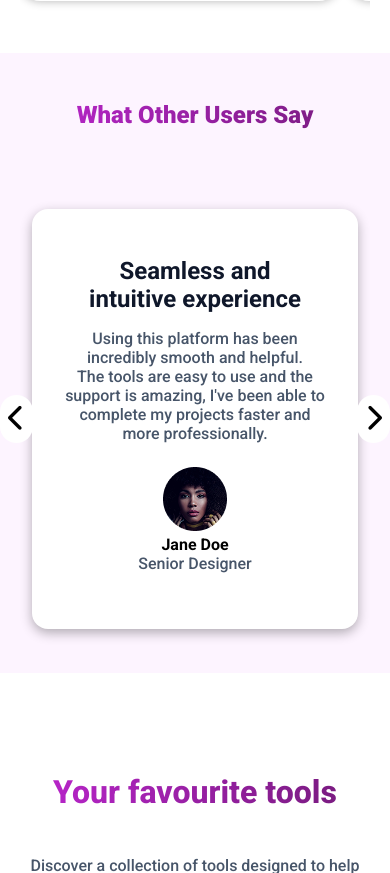
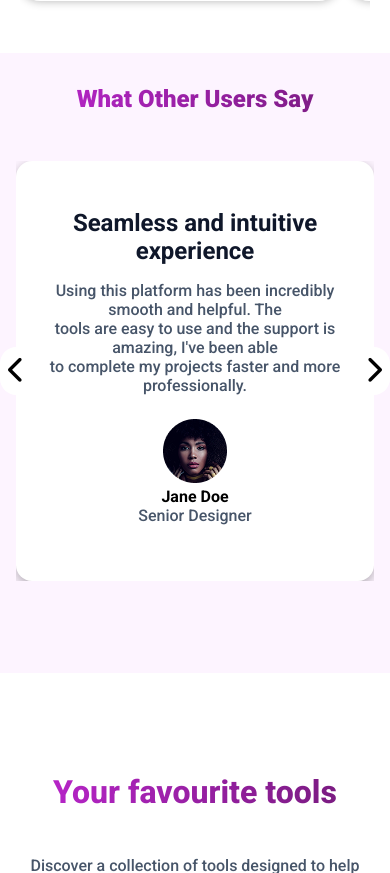
Before and after one commit to Nellyjane2/Breakio, a plain HTML site: page index.html in a window 390 px wide. Shown: the part 2360-3233 px from the top of the page. Drawn offline with Linux system fonts and the light colour scheme.

Commit message:
icon adjustment

```diff
--- a/index.html
+++ b/index.html
@@ -195,8 +195,8 @@
             <h3>Seamless and intuitive experience</h3>
             <p>
               Using this platform has been incredibly smooth and helpful.
-              <br />The tools are easy to use and the support is amazing, I've
-              been able to <br />complete my projects faster and more
+              The <br>tools are easy to use and the support is amazing, I've
+              been able <br>to complete my projects faster and more
               professionally.
             </p>
             <img src="/img/User Thumb.png" alt="" />
@@ -217,8 +217,8 @@
           <div class="testimonials">
             <h3>Perfect for collaboration</h3>
             <p>
-              I love how easy it is to share my work with others. The <br>
-              collaboration tools are fantastic, and they make teamwork a
+              I love how easy it is to share my work with others. The
+              collaboration <br>tools are fantastic, and they make teamwork a
               breeze.
             </p>
             <img src="/img/User Thumb (9).png" alt="" />
@@ -239,9 +239,9 @@
           <div class="testimonials">
             <h3>A daily moment of calm I didn't know I needed</h3>
             <p>
-              Since I started using this app, my mornings feel more grounded.
-              Even just five <br />
-              minutes of guided breathing makes a huge difference in how <br />
+              Since I started using this app, my mornings feel more grounded. <br>
+              Even just five
+              minutes of guided breathing makes a huge <br>difference in how
               I carry the rest of my day.
             </p>
             <img src="/img/User Thumb (3).png" alt="" />
--- a/style.css
+++ b/style.css
@@ -208,16 +208,16 @@ input {
   text-align: center;
   height: 766px;
   align-items: center;
+  overflow-x: hidden;
 }
-
 .testimonial-box{
  display: flex;
   align-items: center;
-  padding: 2rem;
-  min-width: 250px;
+  padding: 1rem;
+  min-width: 0;
   position: relative;
   justify-content: center;
-  overflow: hidden;
+  overflow-x: hidden;
 }
 .carousel{
   display: flex;
@@ -232,7 +232,7 @@ input {
     background: linear-gradient(to right, #c026d3, #701a75);
     -webkit-background-clip: text;
     -webkit-text-fill-color: transparent;
-    padding: 5rem;
+    padding: 3rem;
 }
 .testimonials{
   background-color: white;
@@ -263,9 +263,9 @@ input {
 .button-left{
   position: absolute;
   top: 50%;
-  left: 1rem;
+  left: 25rem;
   background: none;
-  margin: 0 0 0 20rem;
+  margin: 0;
   border-style: none;
   background-color: #ffff;
   padding: 0.5rem;
@@ -278,12 +278,12 @@ input {
 .button-right{
   position: absolute;
   top: 50%;
-  right: 1rem;
+  right: 25rem;
   background: none;
-  margin: 0 20rem 0 0;
   background-color: #ffff;
+  margin: 0;
+  border-radius: 20px;
   padding: 0.5rem;
-  border-radius: 20px;
   font-size: 1.7rem;
   border-style: none;
   transform: translateY(-50%);
@@ -465,52 +465,22 @@ input {
   .cards{
   min-width: 31%;
   }
-   .button-left{
-    margin: 0 0 0 4rem;
-  }
-  .button-right{
-    margin: 0 4rem 0 0;
+  .testimonials-section{
+    width: 100%;
   }
   #modal-btn{
     right: 15px;
     font-size: 2rem;
   }
-.prevbtn, .nextbtn{
+ .prevbtn, .nextbtn{
   padding: 20px;
-}
-html, body{
-  overflow-x: hidden;
-  width: 100%;
-}
+ }
+
 }
 
-
-@media (max-width: 992px) {
-   .button-left{
-    margin: 0 0 0 2rem;
-  }
-  .button-right{
-    margin: 0 2rem 0 0;
-
-  }
-
-}
 @media (max-width: 820px) {
-
-   .button-left{
-    margin: 0 0 0 -1rem;
-  }
-  .button-right{
-    margin: 0 -1rem 0 0;
-
-  }
   .questions{
     height: 1100px;
-  }
-
-  html, body{
-   overflow-x: hidden;
-   width: 100%;
   }
 }
 
@@ -525,10 +495,6 @@ html, body{
     gap: 90px;
     align-items: center;
     text-align: center;
-  }
-  html, body{
-    overflow-x: hidden;
-    width: 100%;
   }
   nav{
     padding: 20px 0;
@@ -553,14 +519,10 @@ html, body{
   }
   .testimonials-section h2{
     font-size: 2.5rem;
-    padding: 3rem;
+    padding: 2rem;
   }
-  .button-left{
-    margin: 0 0 0 0;
-  }
-  .button-right{
-    margin: 0 0 0 20rem;
-    right: 0;
+  .testimonial-box{
+    min-width: 50px;
   }
   .cards{
   min-width: 50%;
@@ -568,9 +530,6 @@ html, body{
 .faq1{
   font-size: 1rem;
 }
-  .button-left{
-    margin: 0 0 0 -1rem;
-  }
   .testimonials p{
     font-size: 1.2rem;
     font-size: 400;
@@ -592,6 +551,16 @@ html, body{
   .modal-container h2{
     font-size: 1.2rem;
   }
+  .button-left{
+    left: 0;
+  }
+  .button-right{
+    right: 0;
+  }
+  .testimonial-box,
+  .carousel {
+   overflow-x: hidden;
+  }
 }
 
 @media (max-width: 600px) {
@@ -610,10 +579,6 @@ html, body{
   .faq1{
   font-size: 0.9rem;
   }
-  html, body{
-    overflow-x: hidden;
-    width: 100%;
-  }
 }
 
 @media (max-width: 480px) {
@@ -626,10 +591,6 @@ html, body{
   input{
     width: 200px;
     font-size: 1rem;
-  }
-  html, body{
-    overflow-x: hidden;
-    width: 100%;
   }
   .button3{
     width: 137px;
@@ -665,9 +626,6 @@ html, body{
    .tools p{
     font-size: 1rem;
     padding: 1rem;
-   }
-   .button-left{
-    margin: 0 0 0 -1rem;
    }
   .testimonials-section{
     height: 620px;
@@ -705,15 +663,8 @@ html, body{
   input{
     width: 190px;
   }
-  .button-left{
-    margin: 0 0 0 -1rem;
-  }
   .faq1{
   font-size: 0.9rem;
-  }
-  html, body{
-    overflow-x: hidden;
-    width: 100%;
   }
 }
 
@@ -734,22 +685,12 @@ html, body{
     padding: 1rem;
     font-size: 0.8rem;
   }
-  html, body{
-    overflow-x: hidden;
-    width: 100%;
-  }
   .faq1{
   font-size: 0.9rem;
 }
   .testimonials-section{
     height: 650px;
     width: 100%;
-  }
-  .button-left{
-    margin: 0 0 0 -1rem;
-  }
-  .button-right{
-    margin: 0 0 0 0;
   }
 
 }
@@ -767,10 +708,6 @@ html, body{
   }
   .faq1{
   font-size: 0.9rem;
- }
- html, body{
-  overflow-x: hidden;
-  width: 100%;
  }
 }
 
@@ -808,10 +745,6 @@ html, body{
   .faq1{
   font-size: 0.8rem;
   }
-  html, body{
-    overflow-x: hidden;
-    width: 100%;
-  }
   .Answers h2{
     font-size: 1rem;
   }
```
